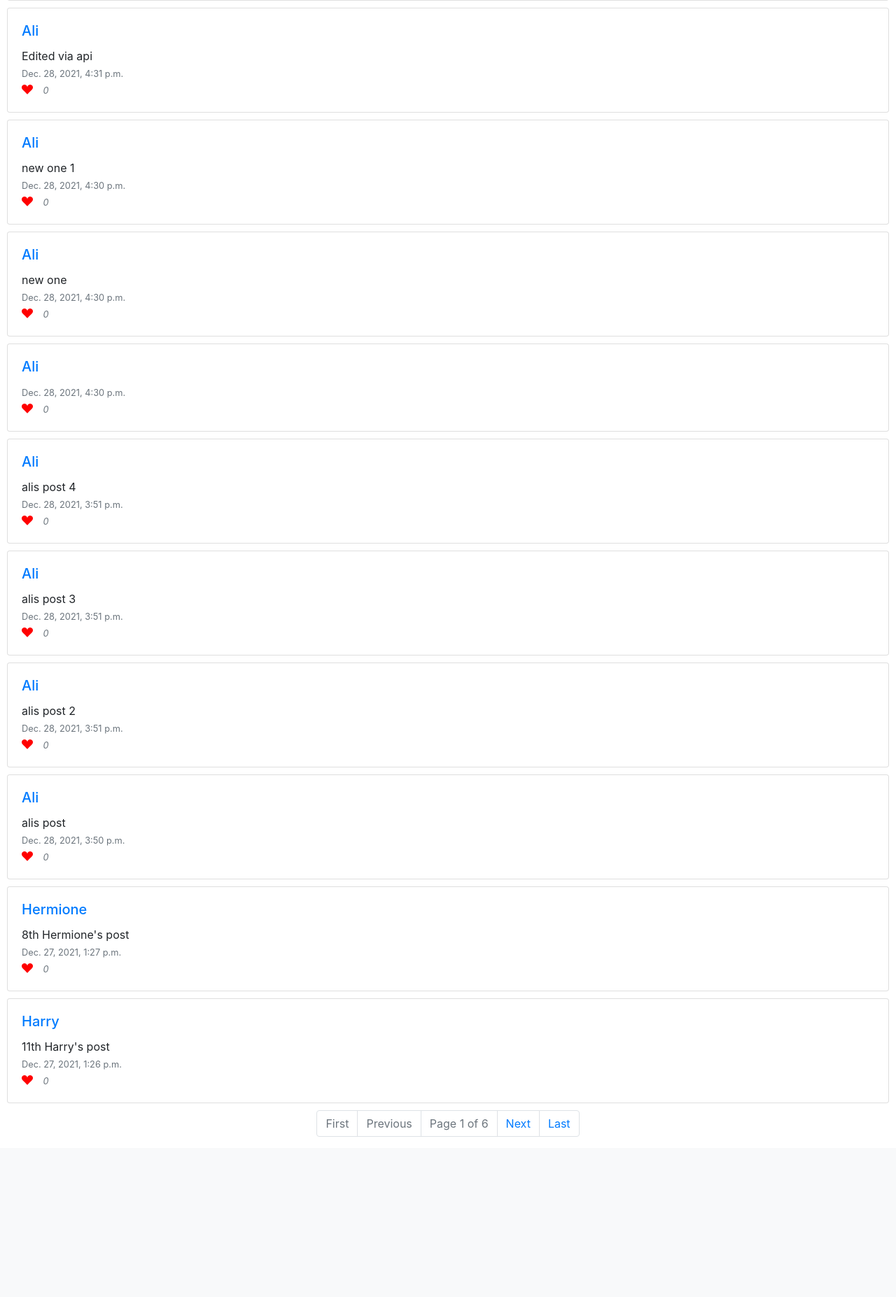
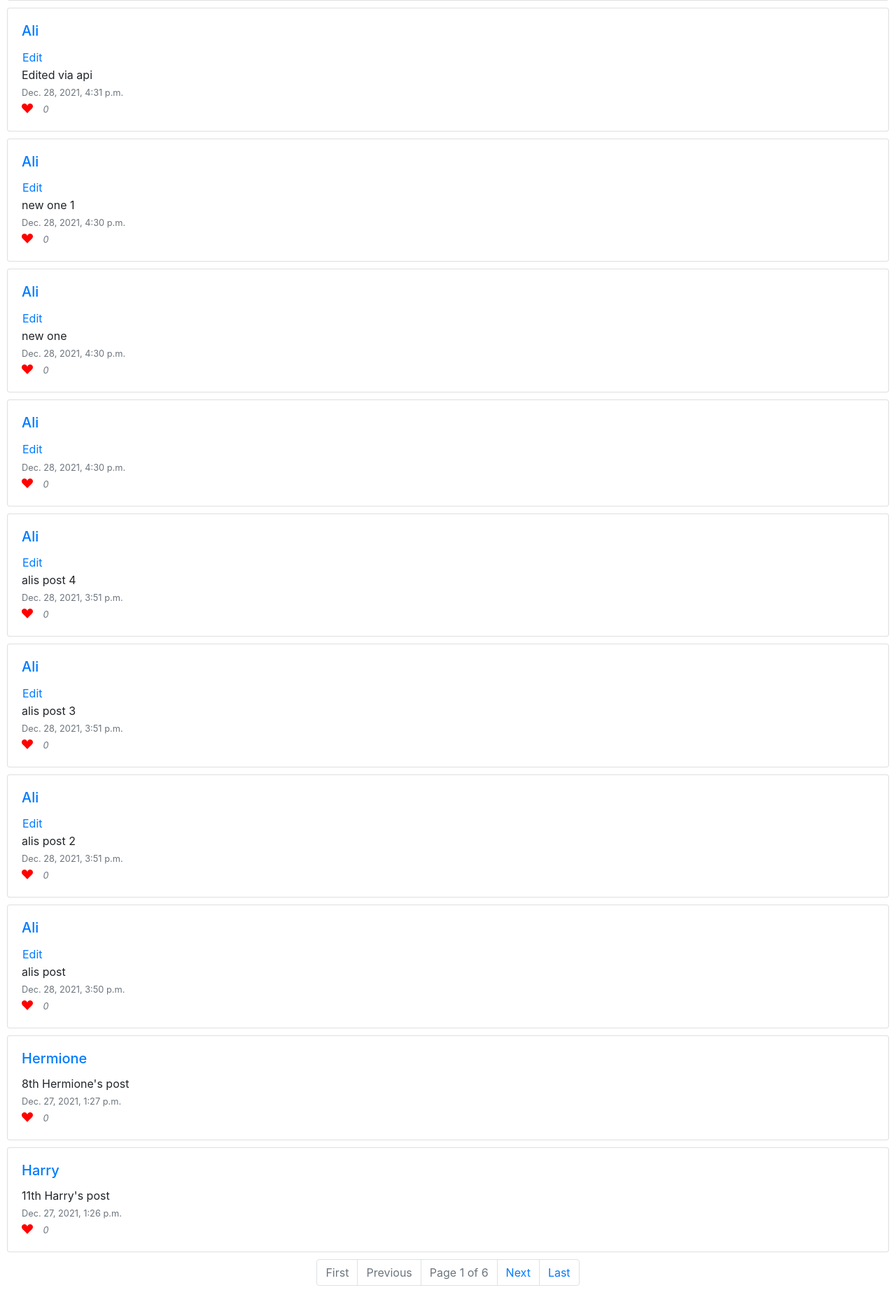
Before and after one commit to aliguzmanadan/SocialNetwork_DjangoJS_WebApp, a Django app: page / in a window 1280 px wide. Shown: the part 273-2127 px from the top of the page at 70% size. Before the commit the page ends 1898 px from the top, so only its background shows below. Run offline with Django 3.2, Linux system fonts and the light colour scheme; a user stored in the database is signed in; data comes from the database, SQL or seed files in the repository; both versions use the stored data as it was after the commit; some libraries are stand-ins or nearby versions.

Commit message:
API edit and display form for edition

```diff
--- /dev/null
+++ b/network/static/network/edit.js
@@ -0,0 +1,41 @@
+document.addEventListener('DOMContentLoaded', function() {
+
+    document.addEventListener('click', event => {
+        //Get parent of the target of the event
+        const element = event.target;
+        const post_div = element.parentElement;
+
+        //Hide edit button
+        post_div.querySelector('#edit_button').style.display = 'none';
+
+        if (element.className === 'btn btn-link'){
+            //Get id of the post clicked on
+            const post_id = parseInt(post_div.dataset.post_id);
+            console.log(post_id);
+
+
+            //Replace content by form
+            const content_div = post_div.querySelector('#content');
+            content_div.innerHTML = "";
+            const form = document.createElement('form');
+
+            const textarea_space = document.createElement('textarea');
+            textarea_space.className = "form-control";
+            textarea_space.placeholder = "New post content";
+            textarea_space.autofocus = true;
+
+            const save_button = document.createElement('input');
+            save_button.className = "btn btn-primary";
+            save_button.type = "submit";
+            save_button.value = "Save";
+
+            form.append(textarea_space, save_button);
+            content_div.append(form);
+
+
+        }
+
+    });
+
+
+  });
--- a/network/static/network/styles.css
+++ b/network/static/network/styles.css
@@ -23,6 +23,11 @@ form{
     margin: 10px;
 }
 
+.btn-link{
+    margin: 0px;
+    padding: 0px;
+}
+
 #likes_number{
     margin-left: 10px;
 }
--- a/network/templates/network/display_posts.html
+++ b/network/templates/network/display_posts.html
@@ -10,9 +10,14 @@
     <div id="session_posts">
         {% for post in page_obj %}
             <div class="card">
-                <div class="card-body">
+                <div class="card-body" data-post_id = {{post.id}}>
                     <h5 class="card-title"> <a href="{% url 'user_page' post.poster %}">{{post.poster}}</a> </h5>
-                    <p class="card-text"> {{ post.content }}</p>
+                    {% if user.is_authenticated and user == post.poster%}
+                        <button type="button" class="btn btn-link" id="edit_button">Edit</button>
+                    {% endif %}
+                    <div id="content">
+                        <p class="card-text" id="post_content"> {{ post.content }}</p>
+                    </div>
                     <p class="card-text"> <small class="text-muted">{{post.timestamp}}</small></p>
                     <i class="bi bi-suit-heart-fill"> <small class="text-muted" id="likes_number">0</small> </i>
                 </div>
--- a/network/templates/network/index.html
+++ b/network/templates/network/index.html
@@ -21,5 +21,5 @@
 {% endblock %}
 
 {% block script %}
-   <script type="module" src="{% static 'network/index.js' %}"></script>
+   <script type="module" src="{% static 'network/edit.js' %}"></script>
 {% endblock %}
--- a/network/urls.py
+++ b/network/urls.py
@@ -14,5 +14,6 @@ urlpatterns = [
 
     #API routes
     path("posts", views.new_post, name="new_post"),
-    path("posts/<str:set_name>", views.get_posts, name="get_posts")
+    path("posts/<str:set_name>", views.get_posts, name="get_posts"),
+    path("post/<int:post_id>", views.individual_post, name="individual_posts")
 ]
--- a/network/views.py
+++ b/network/views.py
@@ -195,3 +195,24 @@ def get_posts(request, set_name):
     #return posts in reverse chronological order
     posts = posts.order_by("-timestamp").all()
     return JsonResponse([post.serialize() for post in posts], safe=False, status=201)
+
+@csrf_exempt
+@login_required
+def individual_post(request, post_id):
+
+    #Querey for requested post
+    try:
+        post = Post.objects.get(poster=request.user, pk=post_id)
+    except Post.DoesNotExist:
+        return JsonResponse({"error": "Post not found."}, status=404)
+
+    #Update content of post
+    if request.method == "PUT":
+        data = json.loads(request.body)
+        post.content = data["content"]
+        post.save()
+        return HttpResponse(status=204)
+
+    #Request musb use only put request
+    else:
+        return JsonResponse({"error": "PUT request reqired"}, status=400)
```
Also changed, not shown: db.sqlite3.
